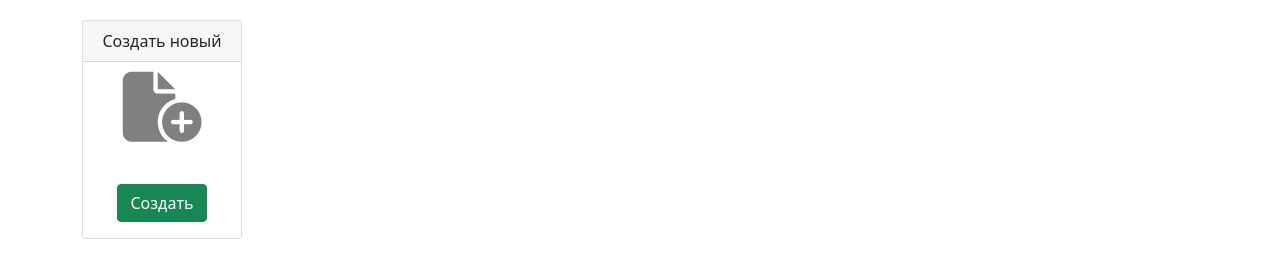
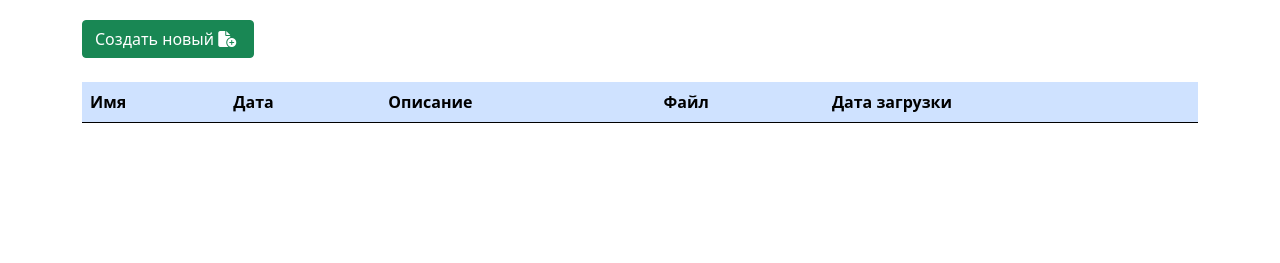
Before and after one commit to Vladiuse/Force, a Django app: template HelloDjango/vagons/templates/vagons/clients/clients.html in a window 1280 px wide. Shown: the part 92-355 px from the top of the page. Run offline with Django 3.2, Linux system fonts and the light colour scheme; the template is opened without the code that fills it, so the values that code supplies are empty; some libraries are stand-ins or nearby versions.

Commit message:
some fix

```diff
--- a/HelloDjango/vagons/templates/vagons/clients/clients.html
+++ b/HelloDjango/vagons/templates/vagons/clients/clients.html
@@ -26,23 +26,7 @@
 {%block content%}
 
 <div class="container">
-    <div class="row row-cols-1 row-cols-md-6 g-2">
-        <div class="col">
-            <div class="card text-center " style="width: 10rem;" id="create-new-cod">
-                <div class="card-header">
-                  Создать новый
-                  </div>
-                <div class="icon">
-                    <i class="fa-solid fa-file-circle-plus"></i>
-                </div>
-                <div class="card-body">
-                  <h5 class="card-title">{{cliend_doc.name}}</h5>
-                  <p class="card-text">{{cliend_doc.description}}</p>
-                  <a href="{%url 'vagons:create_client_doc' %}" class="btn btn-success">Создать</a>
-                </div>
-              </div>
-            </div>
-    </div>
+  <a href="{%url 'vagons:create_client_doc' %}" class="btn btn-success">Создать новый <i class="fa-solid fa-file-circle-plus"></i></a>
 </div>
 
 <br>
```
Also changed, not shown: HelloDjango/vagons/models.py (+5 -4 lines).
